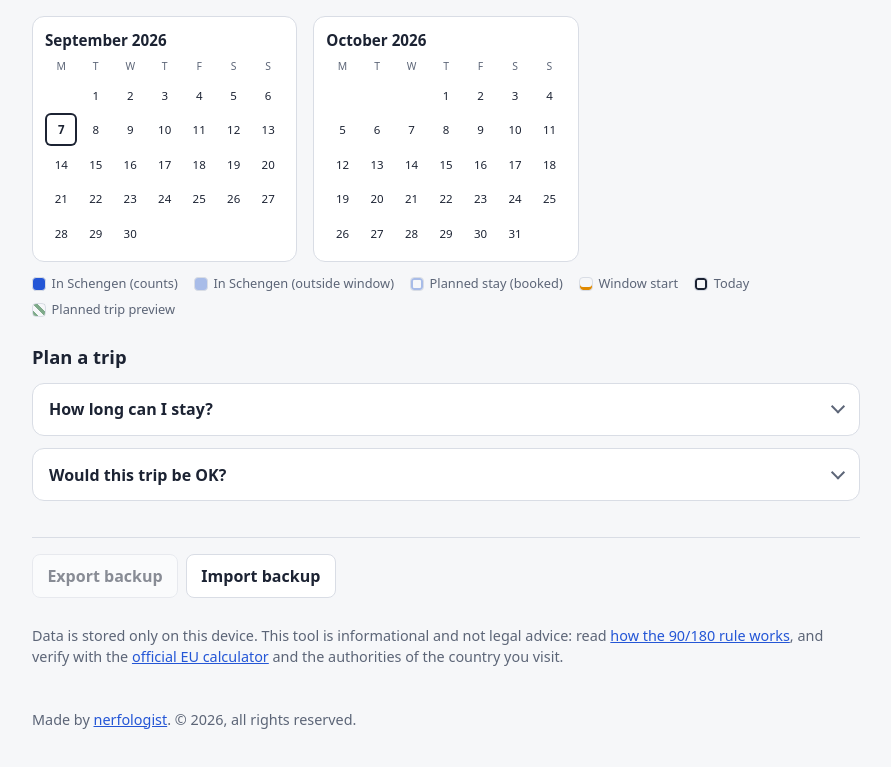
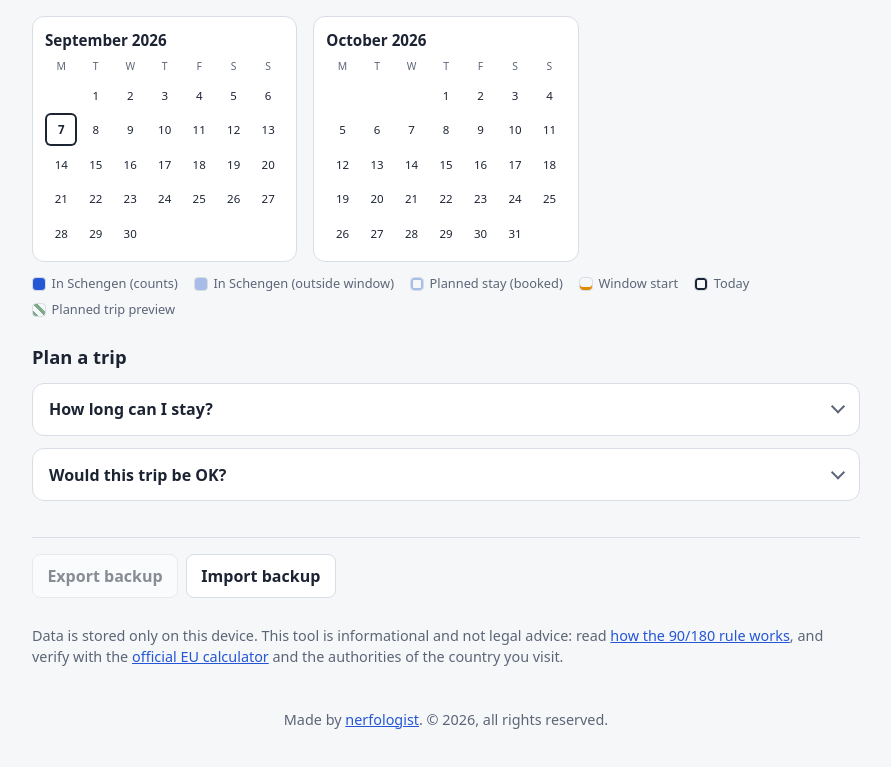
Before and after one commit to nerfologist/better-schengen-calculator, a React (Vite) app: page / in a window 1280 px wide. Shown: the part 1112-1879 px from the top of the page, without its empty margins (194-1085 px from the left). Built offline with nearby package versions, Linux system fonts and the light colour scheme.

Commit message:
Center the footer credits line

```diff
--- a/src/App.tsx
+++ b/src/App.tsx
@@ -80,7 +80,7 @@ export default function App() {
           </a>{' '}
           and the authorities of the country you visit.
         </p>
-        <p className="muted">
+        <p className="muted app-credits">
           Made by{' '}
           <a href="https://github.com/nerfologist" target="_blank" rel="noreferrer">
             nerfologist
--- a/src/index.css
+++ b/src/index.css
@@ -747,6 +747,10 @@ input[type='text'] {
   gap: 0.75rem;
 }
 
+.app-credits {
+  text-align: center;
+}
+
 .export-import {
   display: flex;
   gap: 0.5rem;
```
